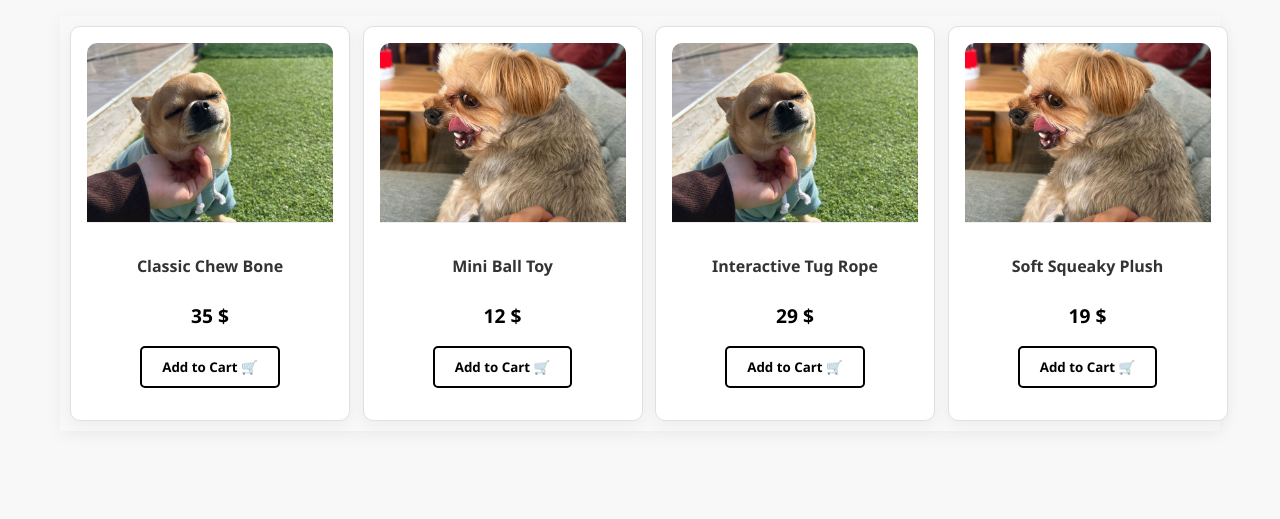
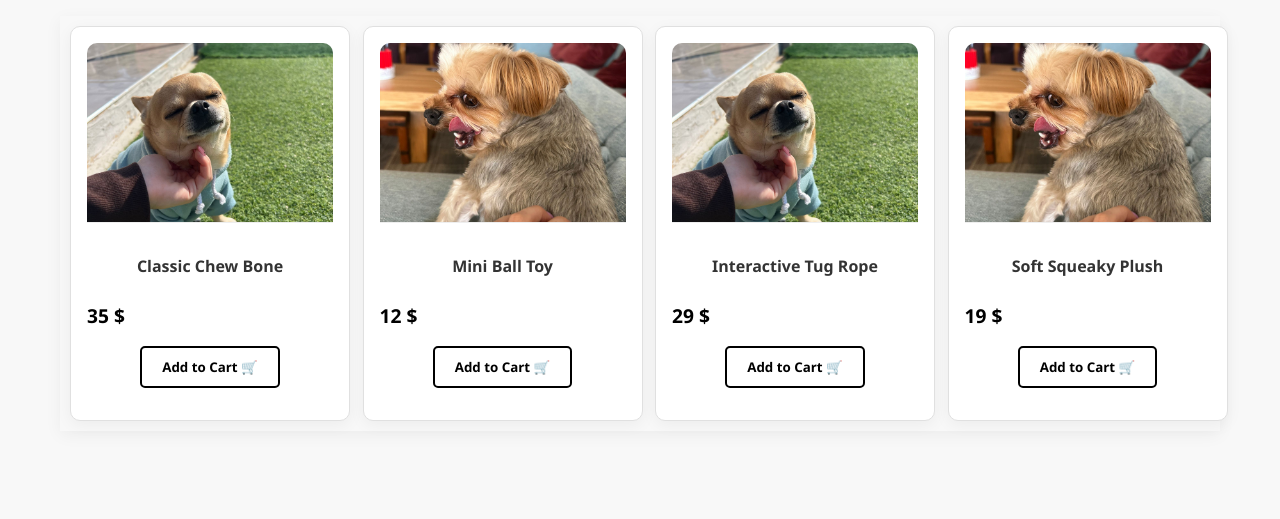
Before and after one commit to Ors9/OrAndLiadSite, a plain HTML site: page shopping.html in a window 1280 px wide. Shown: the part 281-800 px from the top of the page. Drawn offline with Linux system fonts and the light colour scheme; files whose address does not match are found by name.

```diff
--- a/css/shop-style.css
+++ b/css/shop-style.css
@@ -42,7 +42,6 @@
 .price-wrapper {
   display: flex;
   align-items: center;
-  justify-content: center; /* ✅ זה מה שמיישר לאמצע */
   gap: 10px;
 }
 
```
